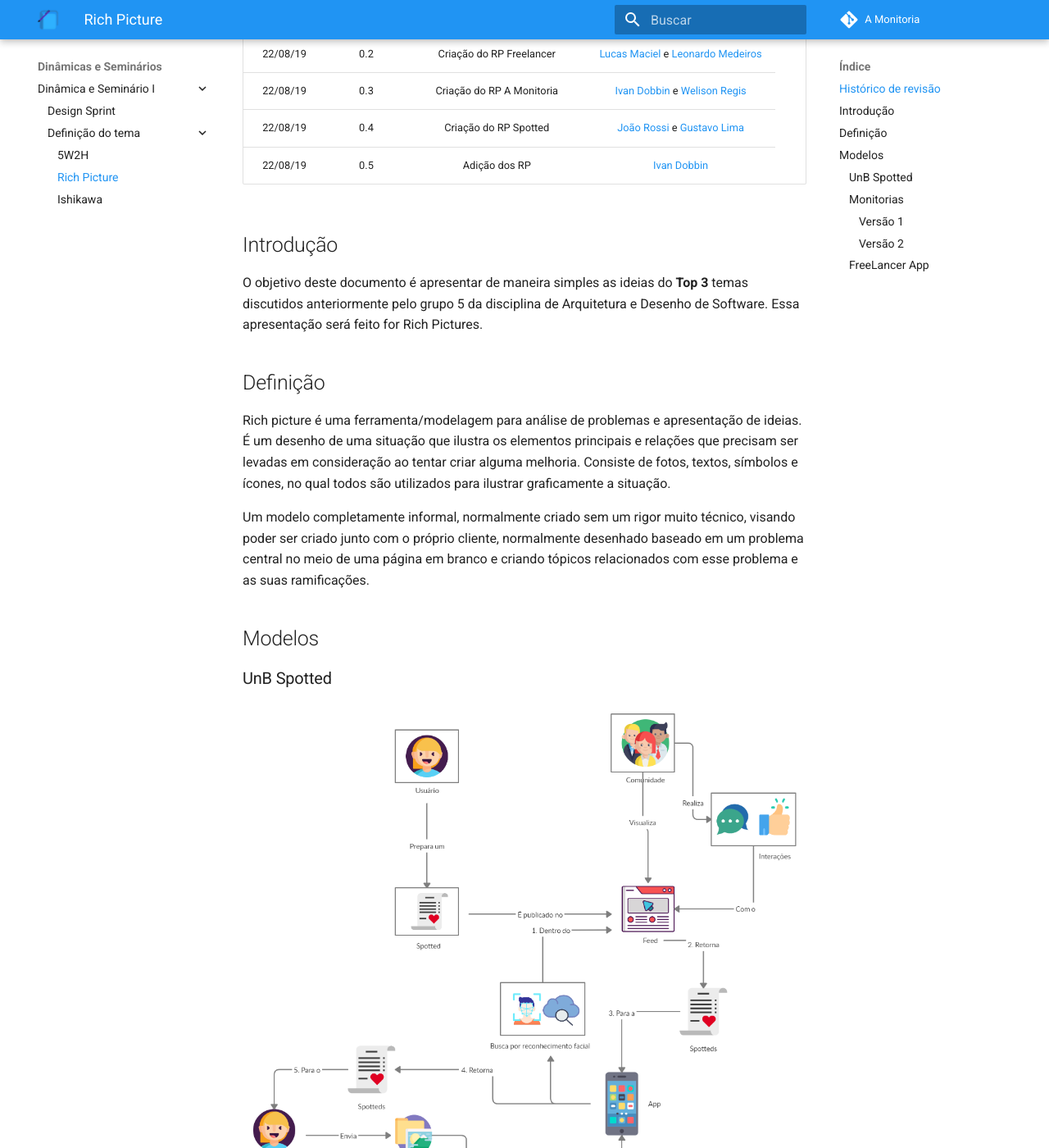
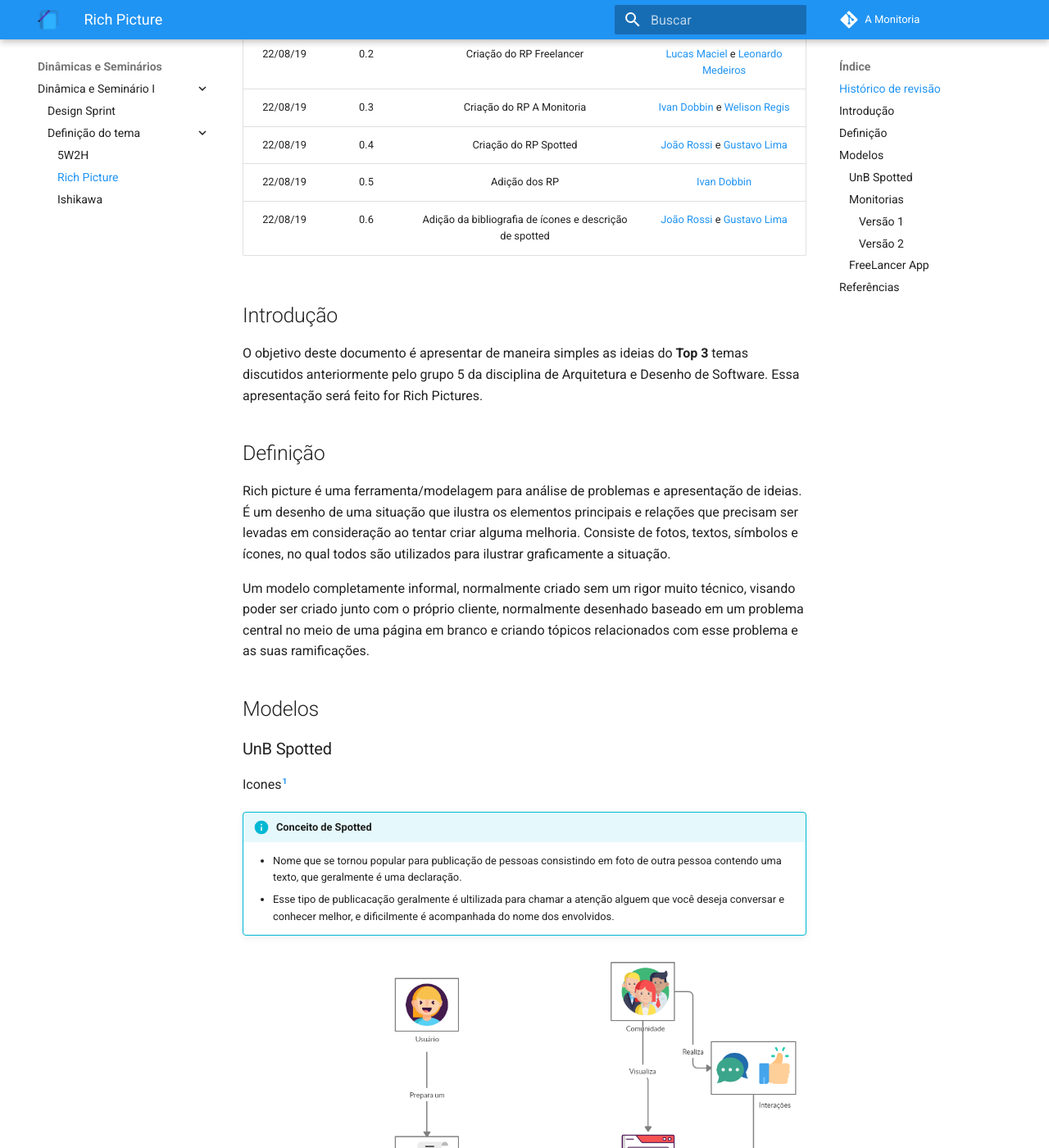
Before and after one commit to 2019-2-arquitetura-desenho/wiki, an MkDocs documentation site: the page built from docs/dinamica_seminario_I/definicao_tema/rich_picture.md, in a window 1280 px wide and 1400 px high, scrolled down 327 px. Shown: the whole window at 82% size. Built offline with MkDocs 1.6.1 and Material for MkDocs 9.7.7, drawn with Linux system fonts in a browser that asks for light colours; comment, search, counter and statistics services are not loaded; old or Windows-style settings are respelled for this version of MkDocs; some of the changed text lies outside the part shown.

Commit message:
Addition of references and description of terms.
Co-authored-by: João Rodrigues <cont.joaorodrigues@gmail.com>

```diff
--- a/docs/dinamica_seminario_I/definicao_tema/rich_picture.md
+++ b/docs/dinamica_seminario_I/definicao_tema/rich_picture.md
@@ -10,7 +10,7 @@
 |22/08/19|0.3| Criação do RP A Monitoria|[Ivan Dobbin](https://github.com/darmsDD) e [Welison Regis](https://github.com/WelisonR)
 |22/08/19|0.4| Criação do RP Spotted|[João Rossi](https://github.com/bielrossi15) e [Gustavo Lima](https://github.com/gustavolima00)|
 |22/08/19|0.5|Adição dos RP|[Ivan Dobbin](https://github.com/darmsDD)
-
+|22/08/19|0.6| Adição da bibliografia de ícones e descrição de spotted |[João Rossi](https://github.com/bielrossi15) e [Gustavo Lima](https://github.com/gustavolima00)|
 
 ## Introdução
 O objetivo deste documento é apresentar de maneira simples as ideias do **Top 3** temas discutidos anteriormente pelo grupo 5 da disciplina de Arquitetura e Desenho de Software. Essa apresentação será feito for Rich Pictures.
@@ -24,11 +24,21 @@ Um modelo completamente informal, normalmente criado sem um rigor muito técnico
 ## Modelos
 
 ### UnB Spotted
+
+Icones[^1]
+
+!!! info "Conceito de Spotted"
+    - Nome que se tornou popular para publicação de pessoas consistindo em foto de outra pessoa contendo uma texto, que geralmente é uma declaração.
+    - Esse tipo de publicacação geralmente é ultilizada para chamar a atenção alguem que você deseja conversar e conhecer melhor, e dificilmente é acompanhada do nome dos envolvidos.
+
 ![Spotted](../assets/img/rich_picture/spotted.jpg)
 
 ### Monitorias
 
 #### Versão 1
+
+
+
 ![Monitoria](../assets/img/rich_picture/monitoria_v1.jpg)
 
 #### Versão 2
@@ -36,3 +46,7 @@ Um modelo completamente informal, normalmente criado sem um rigor muito técnico
 
 ### FreeLancer App
 ![FreeLancer](../assets/img/rich_picture/freelancer.jpg)
+
+## Referências
+
+[^1]: FLATICON. Free Vector Icons. Disponível em <https://www.flaticon.com/>. Acesso em: 22 de ago. de 2019
```
